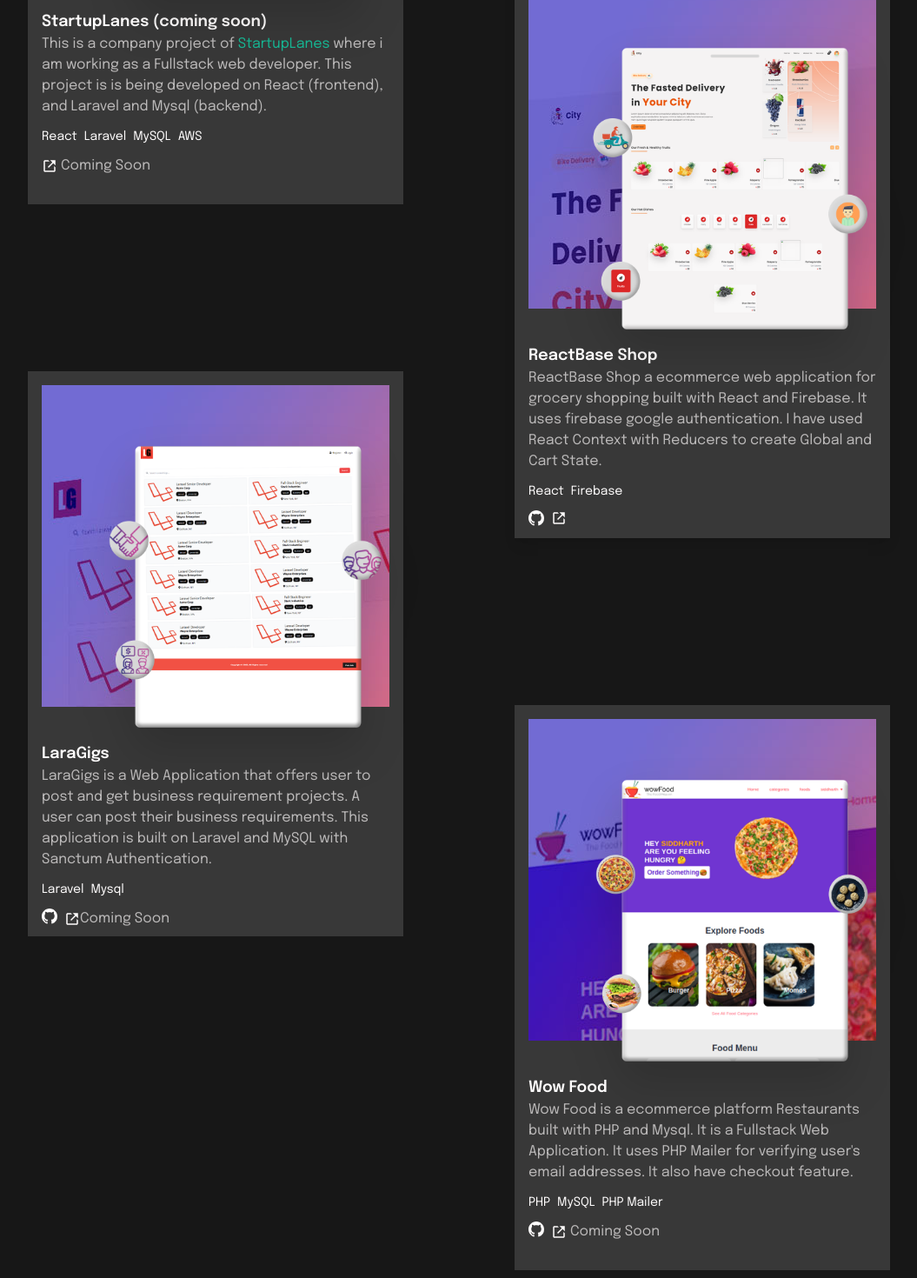
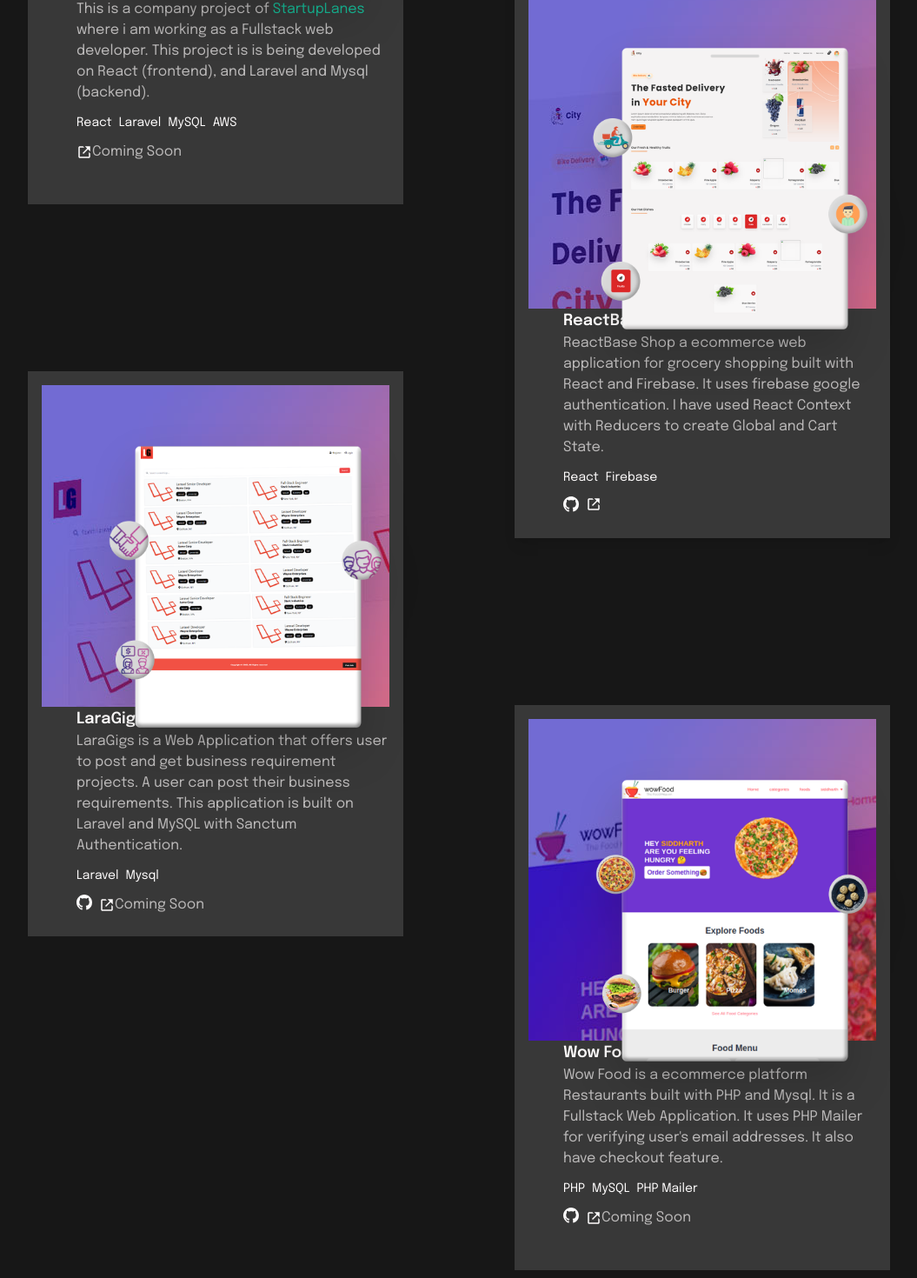
Before and after one commit to siddharthpandey091/creativesiddharth, a Next.js app: page / in a window 1280 px wide. Shown: the part 2473-3943 px from the top of the page at 87% size, without its empty margins (112-1167 px from the left). Built offline with nearby package versions, Linux system fonts and the light colour scheme.

Commit message:
Update Portfolio.jsx

```diff
--- a/components/Portfolio.jsx
+++ b/components/Portfolio.jsx
@@ -7,13 +7,13 @@
 const Portfolio = () => {
   return (
     <div className="w-full h-auto flex flex-col relative mb-20 ">
-      <div className="flex gap-4 items-center">
+      <div className="flex space-x-4 items-center">
         <p className="text-xl font-semibold">&#60;Portfolio &#47;&#62;</p>
         <div className="md:w-[60%] w-[40%] h-[1px] bg-borderColor opacity-30"></div>
       </div>
 
       <div className="mt-4 p-4 w-full flex lg:flex-row flex-col lg:items-start items-center lg:justify-center lg:gap-32 gap-10">
-        <div className="p-4 sm:w-[500px] w-[300px] sm:h-[650px] h-[640px] flex flex-col  gap-10 bg-cardColor">
+        <div className="p-4 sm:w-[500px] w-[300px] sm:h-[650px] h-[640px] flex flex-col  space-x-10 bg-cardColor">
           <FadeInWhenVisible>
             <div
               className="relative sm:h-[370px] h-[300px]"
@@ -46,17 +46,17 @@
                 is being developed on React (frontend), and Laravel and Mysql
                 (backend).
               </p>
-              <div className="flex gap-2 mt-3">
+              <div className="flex space-x-2 mt-3">
                 <p className="text-sm text-primary">React</p>
                 <p className="text-sm text-primary">Laravel</p>
                 <p className="text-sm text-primary">MySQL</p>
                 <p className="text-sm text-primary">AWS</p>
               </div>
-              <div className="flex gap-2 mt-3">
+              <div className="flex space-x-2 mt-3">
                 {/* <a href="https://github.com/creativesid" target="_blank" rel="noreferrer" >
                   <BsGithub className="text-primary text-lg hover:text-highlight" />
                 </a> */}
-                <a target="_blank" rel="noreferrer"  className="flex gap-1 items-center">
+                <a target="_blank" rel="noreferrer"  className="flex space-x-1 items-center">
                   <BiLinkExternal className="text-primary text-lg hover:text-highlight" />{" "}
                   Coming Soon
                 </a>
@@ -65,7 +65,7 @@
           </FadeInWhenVisible>
         </div>
 
-        <div className="lg:mt-96 mt-0 p-4 sm:w-[500px] w-[300px] sm:h-[650px] h-[640px] flex flex-col gap-10 bg-cardColor shadow-lg">
+        <div className="lg:mt-96 mt-0 p-4 sm:w-[500px] w-[300px] sm:h-[650px] h-[640px] flex flex-col space-x-10 bg-cardColor shadow-lg">
           <FadeInWhenVisible>
             <div
               className="relative sm:h-[370px] h-[300px]"
@@ -90,11 +90,11 @@
                 authentication. I have used React Context with Reducers to
                 create Global and Cart State.
               </p>
-              <div className="flex gap-2 mt-3">
+              <div className="flex space-x-2 mt-3">
                 <p className="text-sm text-primary">React</p>
                 <p className="text-sm text-primary">Firebase</p>
               </div>
-              <div className="flex gap-2 mt-3">
+              <div className="flex space-x-2 mt-3">
                 <a
                   href="https://github.com/creativesid/react-firebase-shop-ap"
                   target="_blank"
@@ -116,7 +116,7 @@
       </div>
 
       <div className="lg:-mt-56 mt-4 p-4 w-full flex lg:flex-row flex-col lg:items-start items-center lg:justify-center lg:gap-32 gap-10">
-        <div className="p-4 sm:w-[500px] w-[300px] sm:h-[650px] h-[640px] flex flex-col gap-10 bg-cardColor">
+        <div className="p-4 sm:w-[500px] w-[300px] sm:h-[650px] h-[640px] flex flex-col space-x-10 bg-cardColor">
           <FadeInWhenVisible>
             <div
               className="relative sm:h-[370px] h-[300px]"
@@ -139,11 +139,11 @@
                 requirements. This application is built on Laravel and MySQL
                 with Sanctum Authentication.
               </p>
-              <div className="flex gap-2 mt-3">
+              <div className="flex space-x-2 mt-3">
                 <p className="text-sm text-primary">Laravel</p>
                 <p className="text-sm text-primary">Mysql</p>
               </div>
-              <div className="flex gap-2 mt-3">
+              <div className="flex space-x-2 mt-3">
                 <a
                   href="https://github.com/creativesid/Laravel-Job-Listing-App"
                   target="_blank"
@@ -160,7 +160,7 @@
           </FadeInWhenVisible>
         </div>
 
-        <div className="lg:mt-96 mt-0 p-4 sm:w-[500px] w-[300px] sm:h-[650px] h-[640px] flex flex-col gap-10 bg-cardColor">
+        <div className="lg:mt-96 mt-0 p-4 sm:w-[500px] w-[300px] sm:h-[650px] h-[640px] flex flex-col space-x-10 bg-cardColor">
           <FadeInWhenVisible>
             <div
               className="relative sm:h-[370px] h-[300px]"
@@ -182,12 +182,12 @@
                 Mysql. It is a Fullstack Web Application. It uses PHP Mailer for
                 verifying user&apos;s email addresses. It also have checkout feature.
               </p>
-              <div className="flex gap-2 mt-3">
+              <div className="flex space-x-2 mt-3">
                 <p className="text-sm text-primary">PHP</p>
                 <p className="text-sm text-primary">MySQL</p>
                 <p className="text-sm text-primary">PHP Mailer</p>
               </div>
-              <div className="flex gap-2 mt-3">
+              <div className="flex space-x-2 mt-3">
                 <a
                   href="https://github.com/creativesid/food-heaven"
                   target="_blank"
@@ -195,7 +195,7 @@
                 >
                   <BsGithub className="text-primary text-lg hover:text-highlight" />
                 </a>
-                <a className="flex items-center gap-1" target="_blank" rel="noreferrer">
+                <a className="flex items-center space-x-1" target="_blank" rel="noreferrer">
                   <BiLinkExternal className="text-primary text-lg hover:text-highlight" />
                   Coming Soon
                 </a>
```
